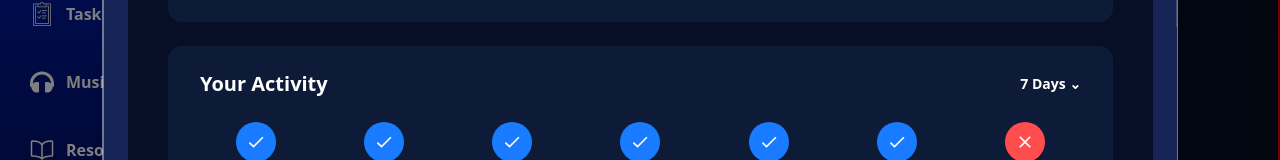
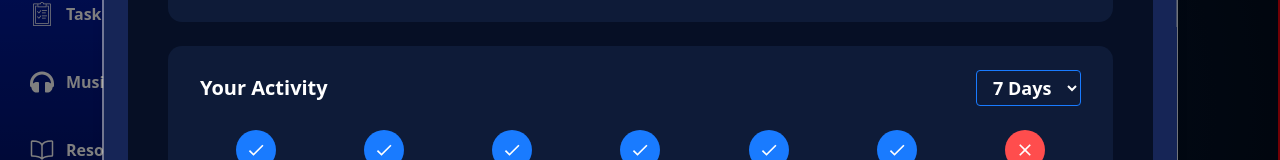
Before and after one commit to joysd1010Edu/JVAI-FirstProject, a Next.js app: page /chat in a window 1280 px wide. Both pictures are taken after a click on the button 1029 px from the left and 124 px from the top of the page. Shown: the part 354-514 px from the top of the page. Built offline with nearby package versions, Linux system fonts and the light colour scheme; no server answers.

Commit message:
Project done

```diff
--- a/src/components/Profile/ProfileWithActivity.jsx
+++ b/src/components/Profile/ProfileWithActivity.jsx
@@ -1,11 +1,21 @@
-import React from 'react'
+'use client'
+import React, { useState } from 'react'
 import Image from 'next/image'
 import { MdCheck, MdClose } from 'react-icons/md'
 import { DialogDemo } from '../ui/edit_profile_dialogue/dialogue'
 
 const ProfileWithActivity = () => {
-  const days = ['Sun', 'Mon', 'Tues', 'Wed', 'Thur', 'Fri', 'Sat']
-  const activityStatus = ['check', 'check', 'check', 'check', 'check', 'check', 'cross']
+  const allDays = ['Sun', 'Mon', 'Tues', 'Wed', 'Thur', 'Fri', 'Sat']
+  const allActivityStatus = ['check', 'check', 'check', 'check', 'check', 'check', 'cross']
+
+  const [dayRange, setDayRange] = useState(7)
+
+  const handleDayChange = (e) => {
+    setDayRange(Number(e.target.value))
+  }
+
+  const days = allDays.slice(0, dayRange)
+  const activityStatus = allActivityStatus.slice(0, dayRange)
 
   return (
     <div className="min-h-screen bg-[#060F25] px-0 md:px-10 py-8">
@@ -28,7 +38,7 @@ const ProfileWithActivity = () => {
             </div>
           </div>
           <div className="flex justify-end md:justify-start">
-              <DialogDemo/>
+            <DialogDemo />
           </div>
         </div>
 
@@ -36,8 +46,17 @@ const ProfileWithActivity = () => {
         <div className="bg-[#0E1B38] rounded-none md:rounded-xl px-8 py-6">
           <div className="flex flex-col sm:flex-row justify-between items-start sm:items-center mb-6">
             <h3 className="text-xl text-white font-semibold mb-2 sm:mb-0">Your Activity</h3>
-            <span className="text-white text-sm cursor-pointer">7 Days ⌄</span>
+            <select
+              className="text-white bg-[#0E1B38] border border-[#197BFF] px-3 py-1 rounded"
+              value={dayRange}
+              onChange={handleDayChange}
+            >
+              <option value={3}>3 Days</option>
+              <option value={5}>5 Days</option>
+              <option value={7}>7 Days</option>
+            </select>
           </div>
+
           <div className="flex flex-wrap justify-between sm:justify-around gap-4">
             {days.map((day, index) => {
               const isCheck = activityStatus[index] === 'check'
```
